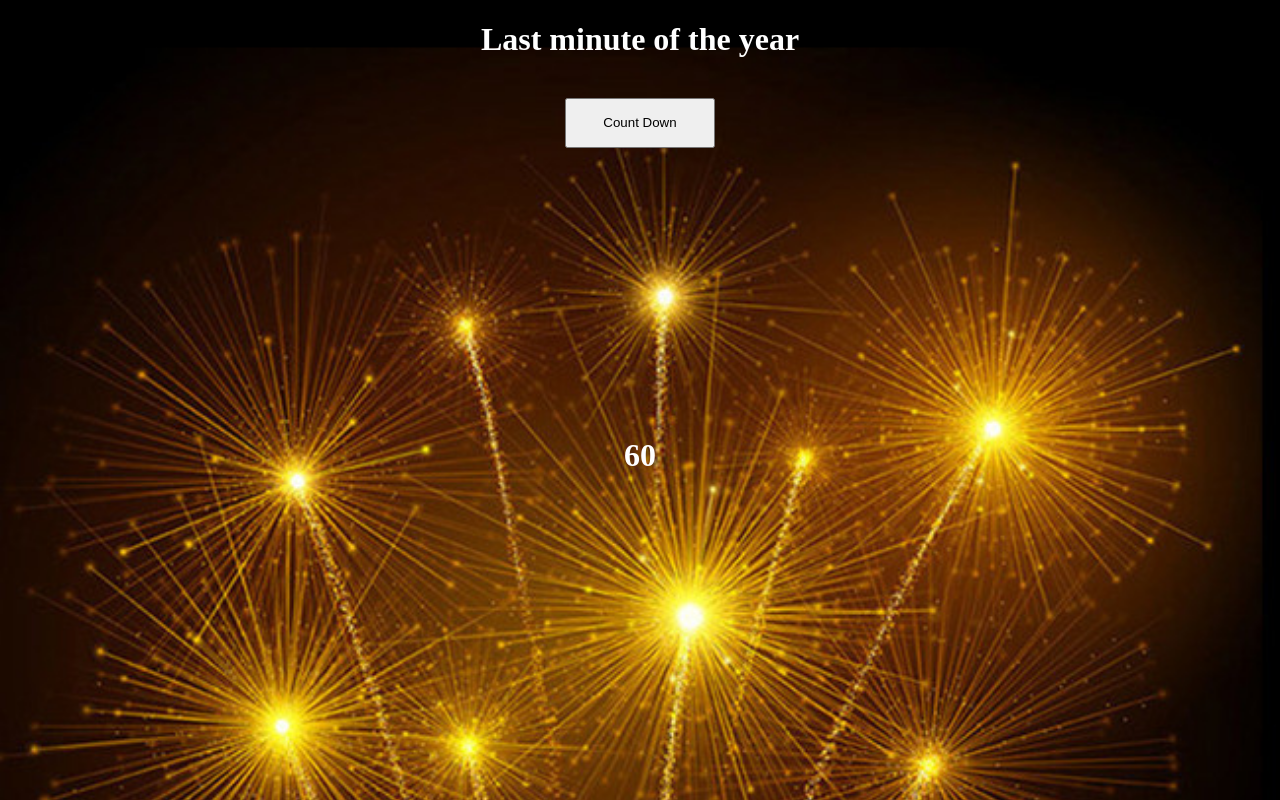
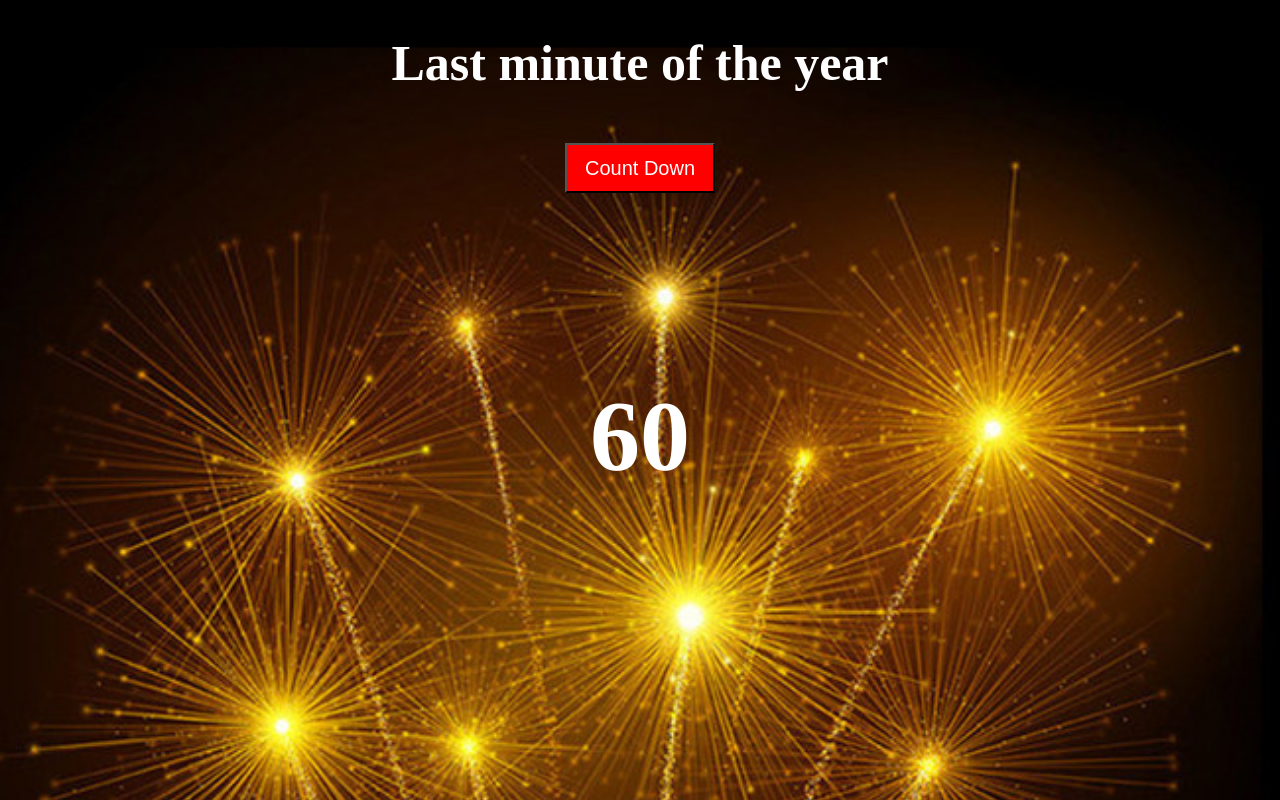
Before and after one commit to pnguyen1912/TimerRingAlert, a plain HTML site: page index.html in a window 1280 px wide. Drawn offline with Linux system fonts and the light colour scheme.

Commit message:
Add files via upload

```diff
--- a/index.html
+++ b/index.html
@@ -11,12 +11,12 @@
 <body style="background-image: url('bg.jpg'); background-repeat: no-repeat;background-size: cover">
     <div style="text-align:center">
         <div>
-            <h1 style='color: white'>Last minute of the year</h1>
+            <h1 style='color: white;font-size: 50px'>Last minute of the year</h1>
         </div><br>
-        <div><button onclick="mypage.countdown()" style='height: 50px;width: 150px;'>Count Down</button></div>
+        <div><button onclick="mypage.countdown()" style='background-color:red;color:white ;font-size: 20px;height: 50px;width: 150px;'>Count Down</button></div>
         <br>
         <div>
-            <h1 id='div1' style='color:white;position: relative;top: 250px'>60</h1>
+            <h1 id='div1' style='color:white;position: relative;top: 100px;font-size: 100px'>60</h1>
         </div>
         <script src="timer.js"></script>
         <audio id='sound' src="bell.mp3" preload="auto"></audio>
--- a/timer.js
+++ b/timer.js
@@ -5,6 +5,8 @@ class timer {
         let time = 59;
         let a = setInterval(function () {
             if (time > 0) {
+                if (count.style.color =='white'){
+                count.style.color = 'red';} else if (count.style.color =='red'){count.style.color ='green'} else {count.style.color = 'white'}
                 count.innerHTML = time;
                 time = time - 1;
             } else {
```
